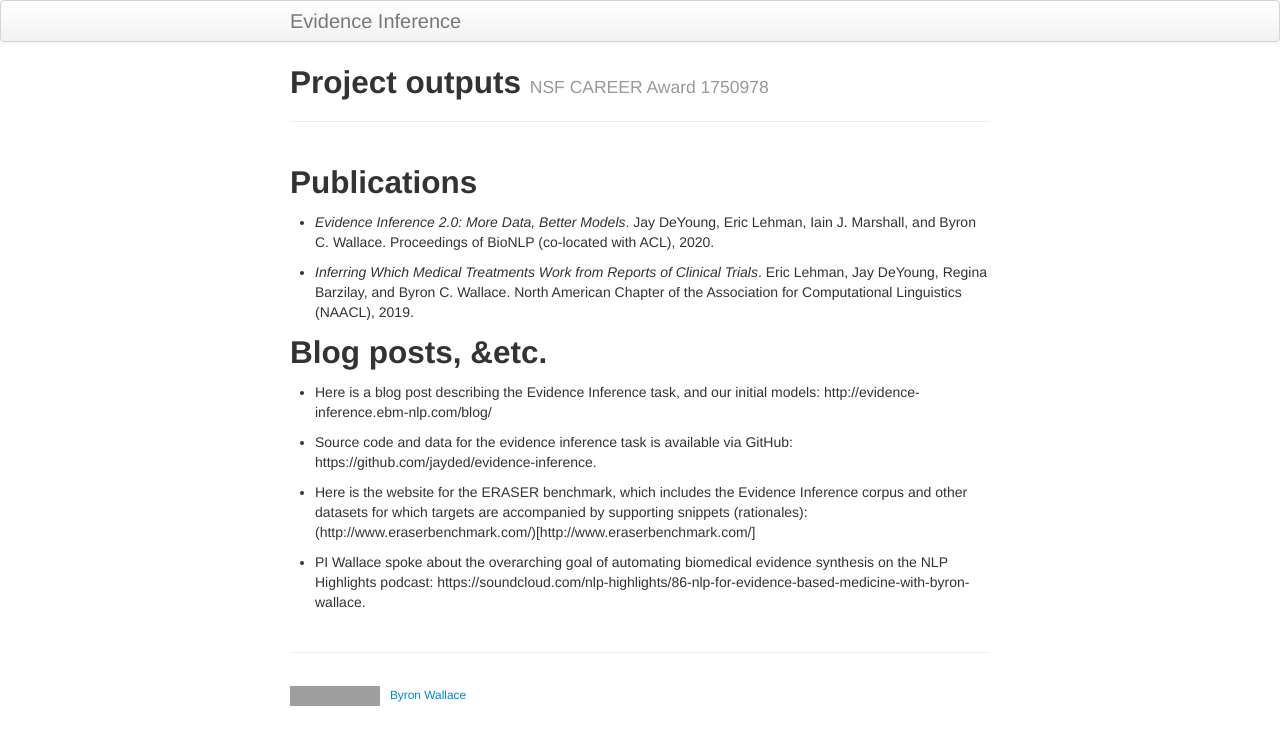
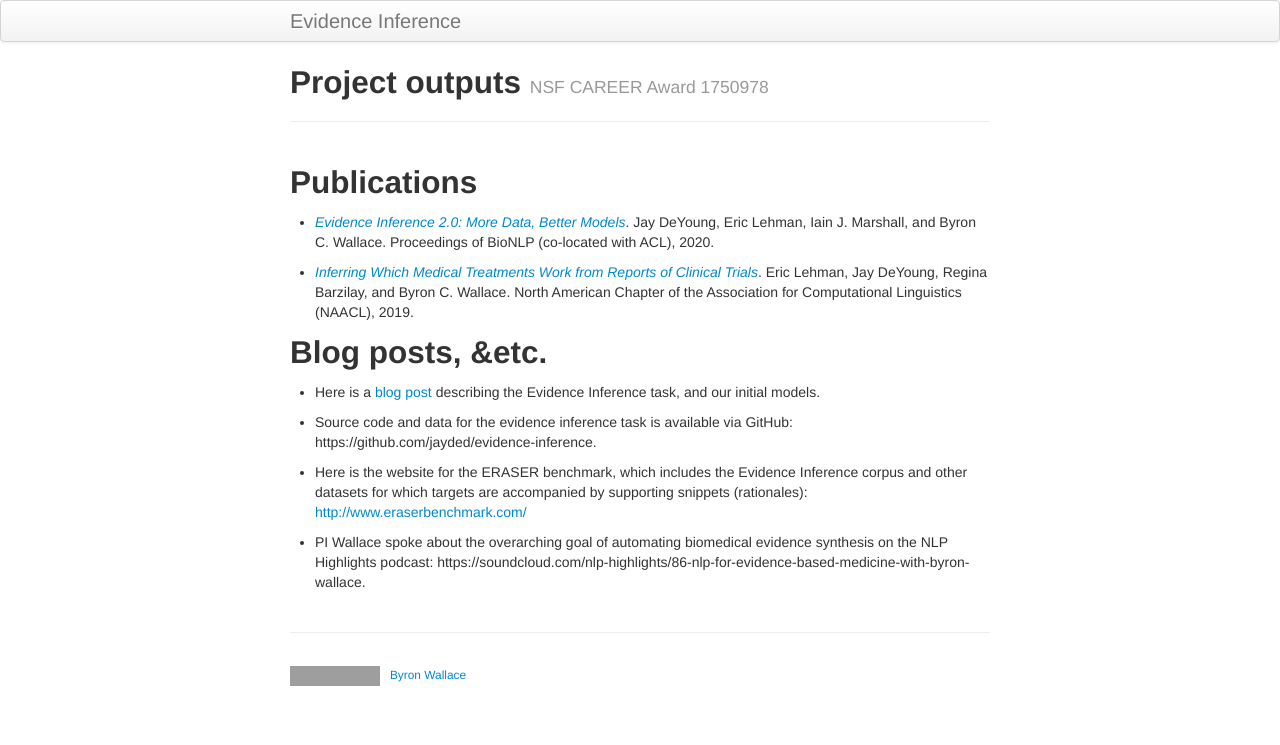
Before and after one commit to bwallace/evidence_inference, a Jekyll site: the page built from pages/outputs.md, in a window 1280 px wide. Shown: the top 745 px of the page. Built offline with Jekyll 4.4.1, drawn with Linux system fonts in a browser that asks for light colours; part of the change alters nothing that is shown; grey boxes are pictures that could not be loaded.

Commit message:
Update outputs.md

```diff
--- a/pages/outputs.md
+++ b/pages/outputs.md
@@ -7,16 +7,16 @@ tagline: NSF CAREER Award 1750978
 
 ## Publications
 
-* <i>Evidence Inference 2.0: More Data, Better Models</i>. Jay DeYoung, Eric Lehman, Iain J. Marshall, and Byron C. Wallace. Proceedings of BioNLP (co-located with ACL), 2020.
+* <i>[Evidence Inference 2.0: More Data, Better Models](https://arxiv.org/abs/2005.04177)</i>. Jay DeYoung, Eric Lehman, Iain J. Marshall, and Byron C. Wallace. Proceedings of BioNLP (co-located with ACL), 2020.
 
-* <i>Inferring Which Medical Treatments Work from Reports of Clinical Trials</i>. Eric Lehman, Jay DeYoung, Regina Barzilay, and Byron C. Wallace. North American Chapter of the Association for Computational Linguistics (NAACL), 2019.
+* <i>[Inferring Which Medical Treatments Work from Reports of Clinical Trials](https://arxiv.org/abs/1904.01606)</i>. Eric Lehman, Jay DeYoung, Regina Barzilay, and Byron C. Wallace. North American Chapter of the Association for Computational Linguistics (NAACL), 2019.
 
 ## Blog posts, &etc.
 
-* Here is a blog post describing the Evidence Inference task, and our initial models: http://evidence-inference.ebm-nlp.com/blog/
+* Here is a [blog post](http://evidence-inference.ebm-nlp.com/blog/) describing the Evidence Inference task, and our initial models.
 
 * Source code and data for the evidence inference task is available via GitHub: https://github.com/jayded/evidence-inference.
 
-* Here is the website for the ERASER benchmark, which includes the Evidence Inference corpus and other datasets for which targets are accompanied by supporting snippets (rationales): (http://www.eraserbenchmark.com/)[http://www.eraserbenchmark.com/]
+* Here is the website for the ERASER benchmark, which includes the Evidence Inference corpus and other datasets for which targets are accompanied by supporting snippets (rationales): [http://www.eraserbenchmark.com/](http://www.eraserbenchmark.com/)
 
 * PI Wallace spoke about the overarching goal of automating biomedical evidence synthesis on the NLP Highlights podcast: https://soundcloud.com/nlp-highlights/86-nlp-for-evidence-based-medicine-with-byron-wallace.
```
